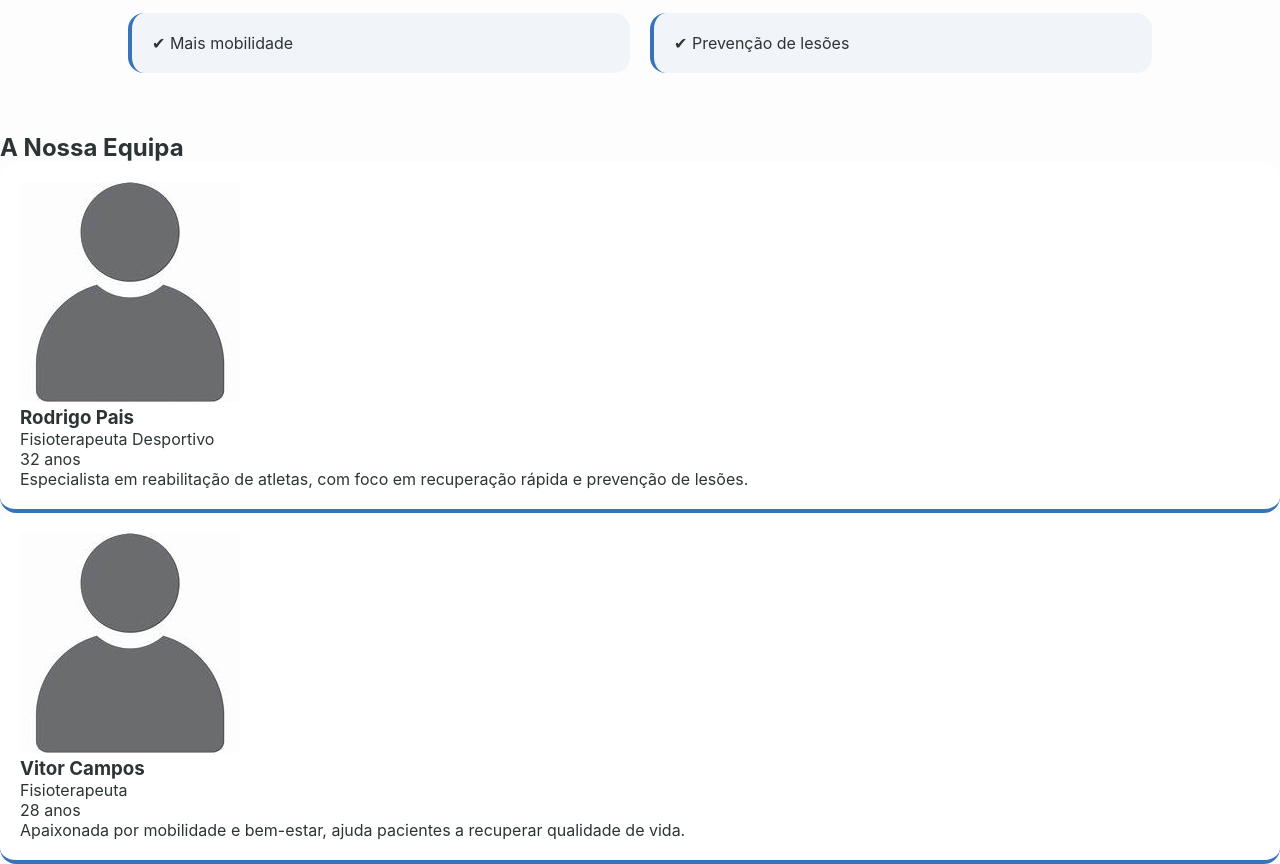
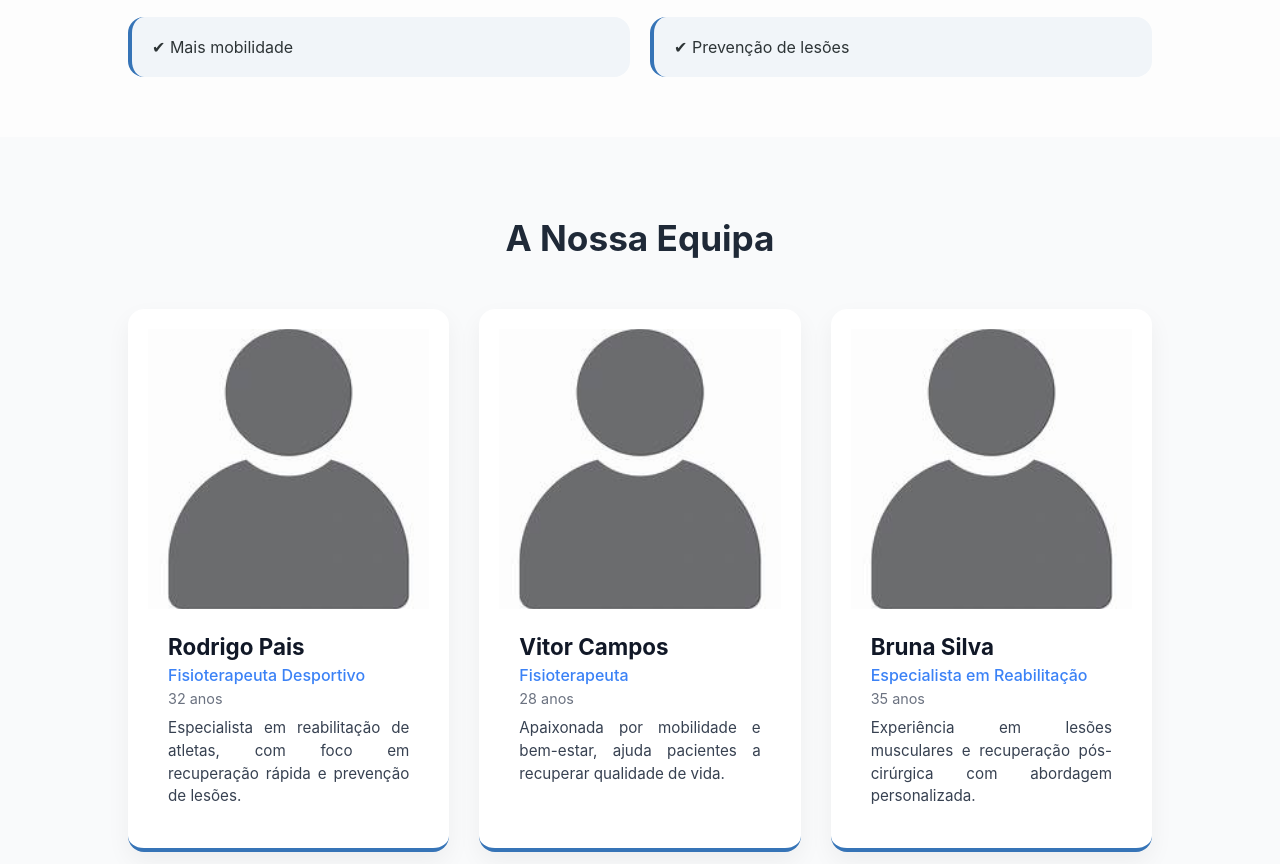
Before and after one commit to sergiocandidorodrigues2009-code/PhysioX, a plain HTML site: page fisioterapia.html in a window 1280 px wide. Shown: the part 2282-3146 px from the top of the page. Drawn offline with Linux system fonts and the light colour scheme.

Commit message:
Update estilo.css

```diff
--- a/estilo.css
+++ b/estilo.css
@@ -456,7 +456,7 @@ body {
   color: var(--text);
 }
 
-/* HERO */
+
 .hero {
   height: 100vh;
   background: url("hero-image1.jpeg") center/cover no-repeat;
@@ -512,16 +512,16 @@ body {
 
 .problem-card {
     background: white;
-    padding: 30px; /* Aumentei um pouco para respirar melhor */
+    padding: 30px;
     border-radius: var(--radius);
     border: 1px solid #f1f5f9;
     box-shadow: 0 4px 20px rgba(0, 0, 0, 0.03);
-    transition: all 0.4s cubic-bezier(0.175, 0.885, 0.32, 1.275); /* Transição mais "elástica" */
-    position: relative; /* Necessário para os detalhes decorativos */
-    overflow: hidden; /* Garante que nada sai fora do raio da borda */
+    transition: all 0.4s cubic-bezier(0.175, 0.885, 0.32, 1.275);
+    position: relative;
+    overflow: hidden;
+    text-align: center;
 }
 
-/* DETALHE 1: Brilho no topo (Glossy effect) */
 .problem-card::before {
     content: "";
     position: absolute;
@@ -530,11 +530,11 @@ body {
     width: 100%;
     height: 4px;
     background: linear-gradient(90deg, var(--primary), #63c0e5);
-    opacity: 0; /* Invisível por padrão */
+    opacity: 0;
     transition: 0.3s;
 }
 
-/* DETALHE 2: Marca de água decorativa (ex: um ícone ou círculo) */
+
 .problem-card::after {
     content: "";
     position: absolute;
@@ -544,36 +544,37 @@ body {
     height: 80px;
     background: var(--primary);
     border-radius: 50%;
-    opacity: 0.03; /* Quase invisível, dá textura */
+    opacity: 0.03;
     transition: 0.4s;
 }
 
-/* EFEITO NO HOVER */
 .problem-card:hover {
-    transform: translateY(-12px); /* Sobe um pouco mais */
+    transform: translateY(-12px);
     border-color: rgba(54, 116, 183, 0.3);
     box-shadow: 0 20px 40px rgba(54, 116, 183, 0.12);
 }
 
 .problem-card:hover::before {
-    opacity: 1; /* Revela a linha de cor no topo ao passar o rato */
+    opacity: 1;
 }
 
 .problem-card:hover::after {
     transform: scale(1.5);
-    opacity: 0.07; /* O círculo no fundo cresce e ganha cor */
+    opacity: 0.07;
 }
 
-/* AJUSTE NO TEXTO DENTRO DA CARD */
+
 .problem-card h3 {
     color: var(--primary);
     margin-bottom: 10px;
     font-size: 1.2rem;
+    justify-content: center;
 }
 
 .problem-card p {
     font-size: 0.95rem;
-    color: var(--texto-suave); /* Usando a variável de texto que criámos antes */
+    color: var(--texto-suave);
+    justify-content: center;
 }
 
 .problem-bridge {
@@ -583,9 +584,8 @@ body {
   font-weight: 600;
 }
 
-/* BANNER DE INFORMAÇÃO INTERMÉDIO */
 .info-banner {
-    background: var(--primary); /* Usa o azul da marca */
+    background: var(--primary);
     color: white;
     padding: 80px 10%;
     margin-bottom: 0px;
@@ -597,7 +597,7 @@ body {
     box-shadow: 0 15px 35px rgba(54, 116, 183, 0.2);
 }
 
-/* Decoração sutil de fundo no banner */
+
 .info-banner::after {
     content: "";
     position: absolute;
@@ -618,12 +618,14 @@ body {
     text-transform: uppercase;
     letter-spacing: 1px;
     margin-bottom: 15px;
+    text-align: justify;
 }
 
 .info-banner h3 {
     font-size: 1.8rem;
     margin-bottom: 15px;
     font-weight: 600;
+    text-align: center;
 }
 
 .info-banner p {
@@ -631,6 +633,7 @@ body {
     max-width: 700px;
     margin: 0 auto;
     opacity: 0.9;
+    text-align: justify;
 }
 
 .process h2 {
@@ -714,3 +717,80 @@ body {
     flex-direction: column;
   }
 }
+
+/*Funcionarios cards*/
+
+.team {
+  padding: 80px 10%;
+  background: #f9fafb;
+  text-align: center;
+}
+
+.team h2 {
+  font-size: 2.2rem;
+  margin-bottom: 50px;
+  color: #1f2937;
+}
+
+.team-grid {
+  display: grid;
+  grid-template-columns: repeat(3, 1fr);
+  gap: 30px;
+}
+
+.card {
+  background: white;
+  border-radius: 16px;
+  overflow: hidden;
+  box-shadow: 0 10px 25px rgba(0,0,0,0.05);
+  transition: all 0.3s ease;
+}
+
+.card:hover {
+  transform: translateY(-10px);
+  box-shadow: 0 20px 40px rgba(0,0,0,0.1);
+}
+
+.card-image img {
+  width: 100%;
+  height: 280px;
+  object-fit: cover;
+}
+
+.card-content {
+  padding: 20px;
+  text-align: left;
+}
+
+.card h3 {
+  margin: 0;
+  font-size: 1.4rem;
+  color: #111827;
+}
+
+.role {
+  display: block;
+  font-weight: 500;
+  color: #3b82f6;
+  margin-top: 5px;
+}
+
+.age {
+  font-size: 0.9rem;
+  color: #6b7280;
+  margin: 5px 0 10px;
+}
+
+.bio {
+  font-size: 0.95rem;
+  color: #374151;
+  line-height: 1.5;
+  text-align: justify;
+}
+
+/* Responsivo */
+@media (max-width: 900px) {
+  .team-grid {
+    grid-template-columns: 1fr;
+  }
+}
```
